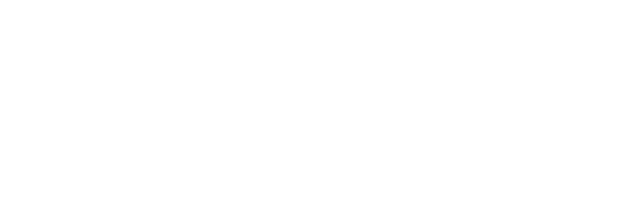
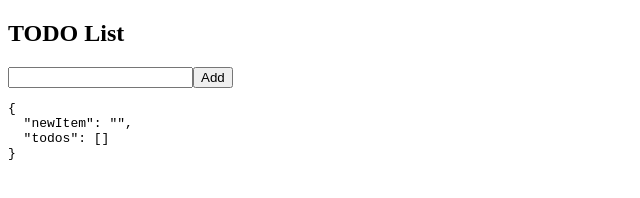
Before and after one commit to Ruii1112/vue_practice, a plain HTML site: page index.html in a window 1280 px wide. Shown: the whole page, without its empty margins (0-640 px from the left). Drawn offline with nearby package versions, Linux system fonts and the light colour scheme.

Commit message:
タスク配列追加

```diff
--- a/index.html
+++ b/index.html
@@ -9,7 +9,12 @@
     </head>
     <body>
         <div id="app">
-
+            <h2>TODO List</h2>
+            <form v-on:submit.prevent>
+                <input type="text" v-model="newItem">
+                <button v-on:click="addItem">Add</button>
+            </form>
+            <pre>{{ $data }}</pre>
         </div>
         <script src="https://unpkg.com/vue@3.1.5"></script>
         <script src="/js/main.js"></script>
--- a/js/main.js
+++ b/js/main.js
@@ -1,7 +1,17 @@
 const app = Vue.createApp({
     data: () => ({
-        message: 'Hello Vue.js!'
-    })
+        newItem: '',
+        todos: []
+    }),
+    methods: {
+        addItem: function(event){
+            console.log('Clicked!')
+            let todo ={
+                item: this.newItem
+            }
+            this.todos.push(todo)
+        }
+    }
 })
 
 app.mount('#app')
```
